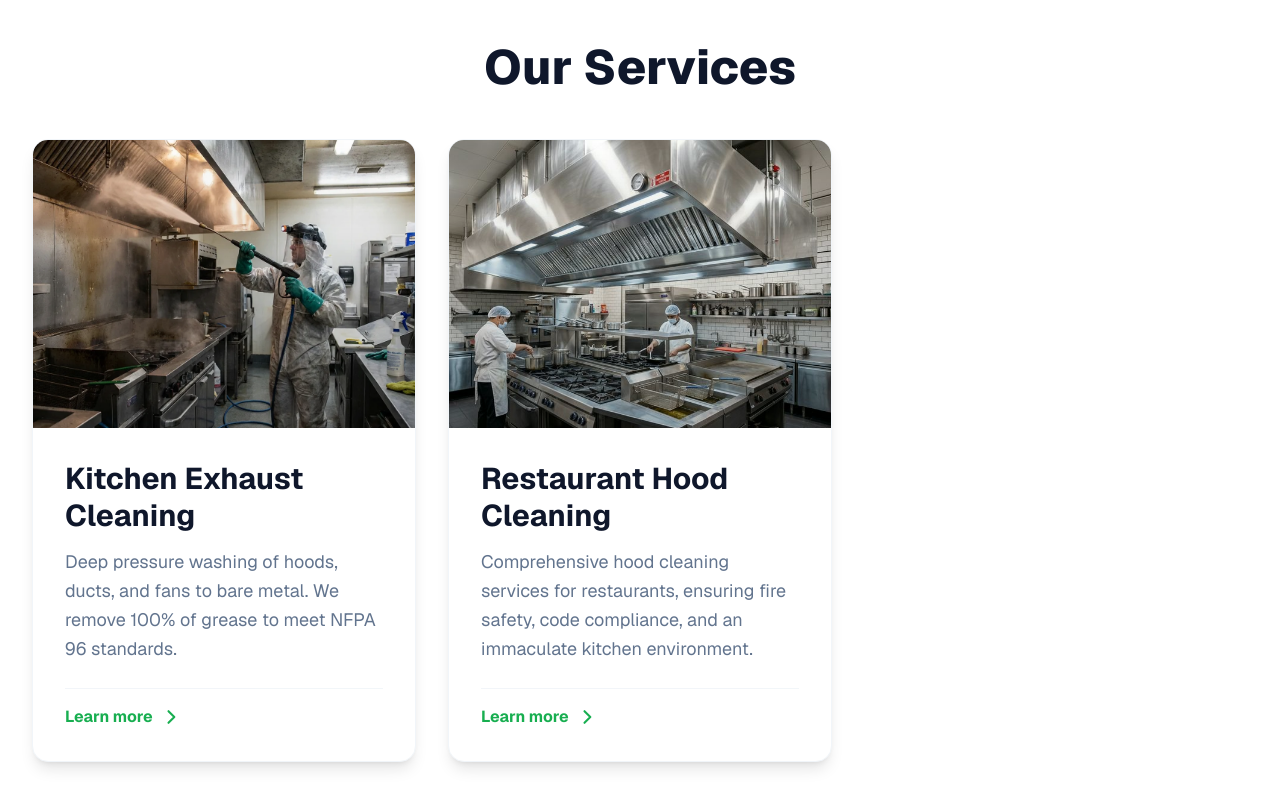
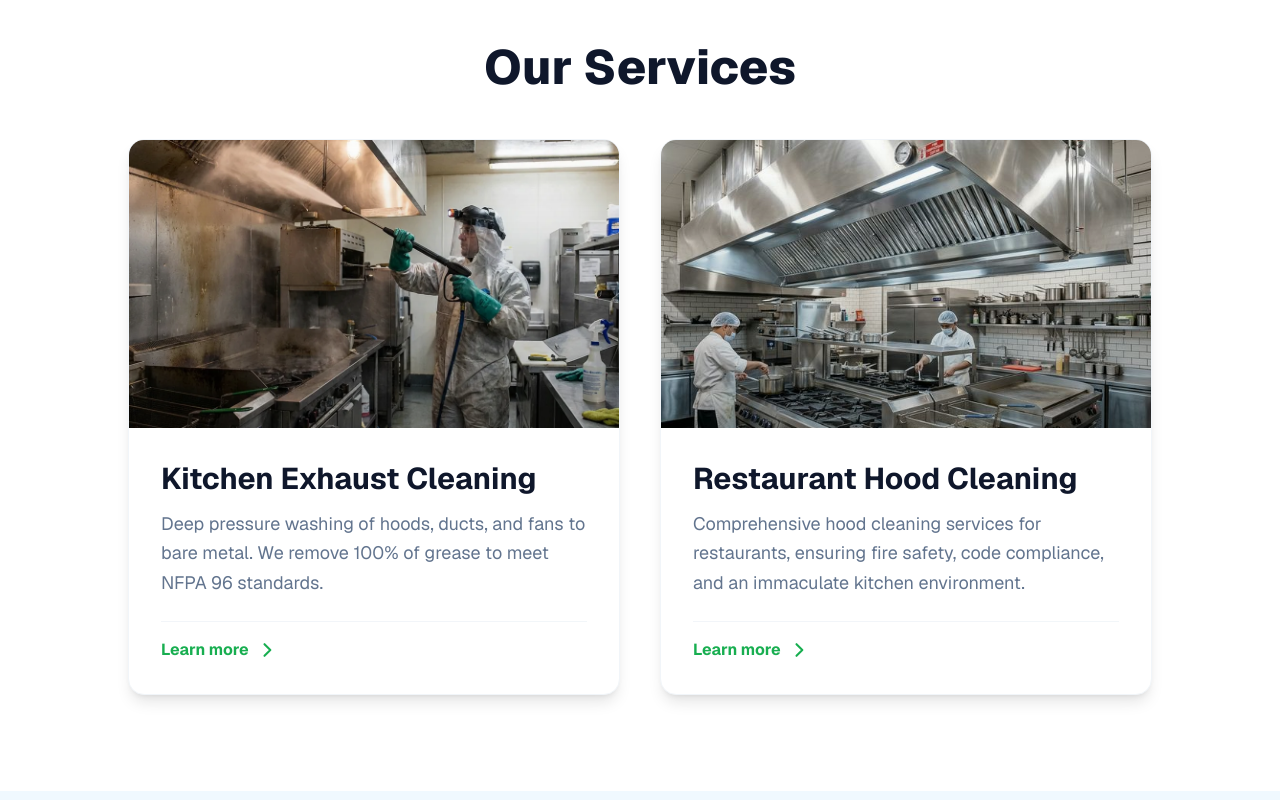
Before and after one commit to hassanma1016/GreaseGuardLanding, a Next.js app: page / in a window 1280 px wide. Shown: the part 2040-2840 px from the top of the page. Built offline with nearby package versions, Linux system fonts and the light colour scheme.

Commit message:
chore: center 2-item services grid on desktop devices

```diff
--- a/src/components/Services.tsx
+++ b/src/components/Services.tsx
@@ -26,8 +26,8 @@
                     </h2>
                 </div>
 
-                {/* Compact Vertical List for Mobile / Grid for Desktop */}
-                <div className="flex flex-col gap-4 md:grid md:grid-cols-2 lg:grid-cols-3 md:gap-8">
+                {/* Centered Grid for Two Items (Desktop/Tablet) */}
+                <div className="grid grid-cols-1 md:grid-cols-2 gap-6 lg:gap-10 max-w-5xl mx-auto">
                     {services.map((service, index) => (
                         <div
                             key={index}
```
